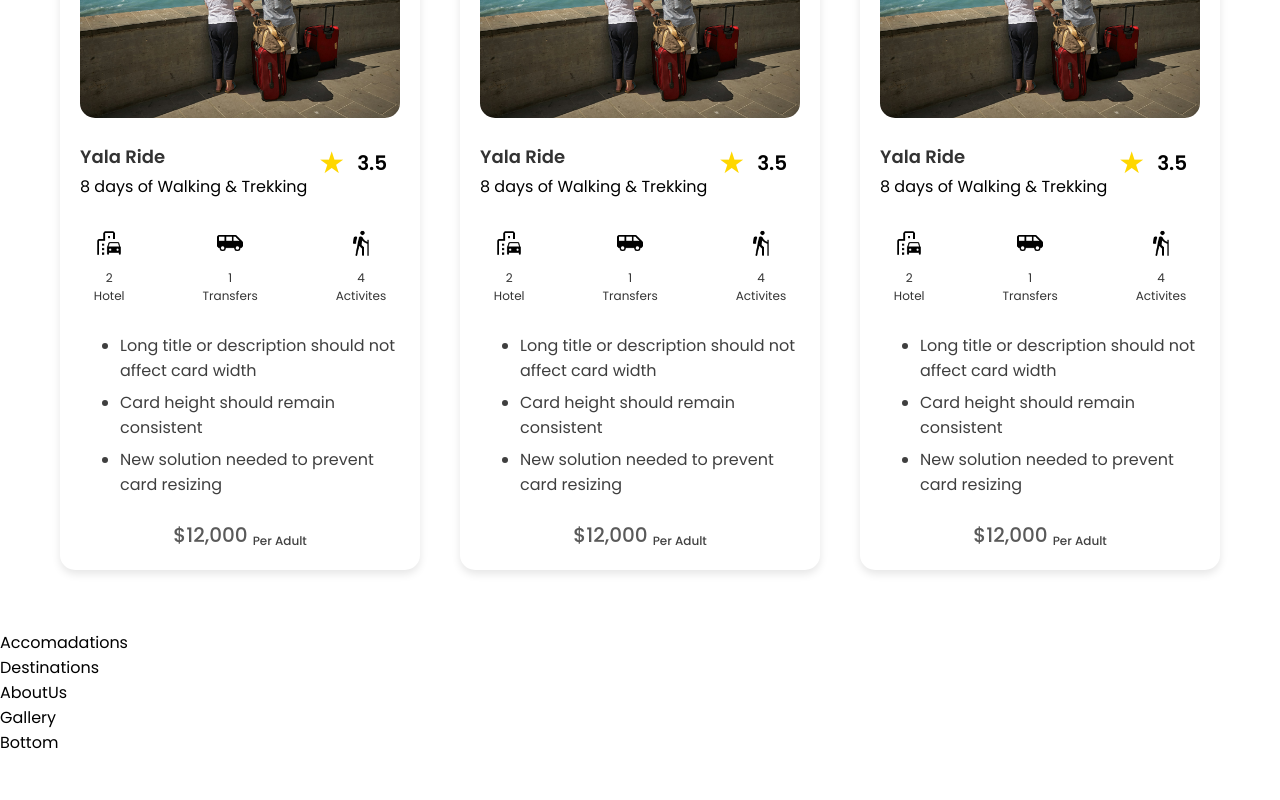
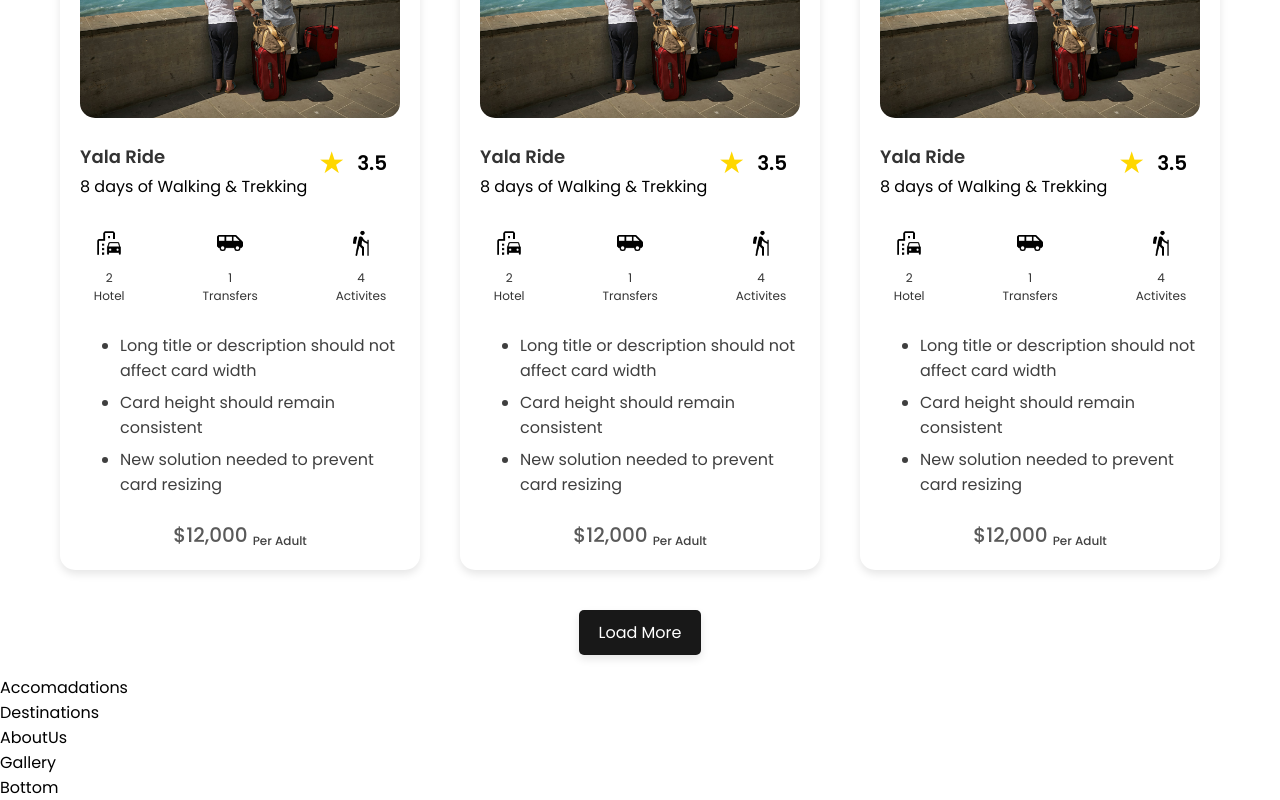
Before and after one commit to cheroshena/travelling, a React (Create React App) app: page / in a window 1280 px wide. Shown: the part 1025-1825 px from the top of the page. Before the commit the page ends 1780 px from the top, so only its background shows below. Built offline with nearby package versions, Linux system fonts and the light colour scheme.

Commit message:
load more function

```diff
--- a/src/Pages/Home.js
+++ b/src/Pages/Home.js
@@ -1,4 +1,4 @@
-import React from 'react'
+import React, { useState } from 'react'
 import '../Styles/Style.css'
 import Card from '../Components/Card';
 import AboutUs from '../Base/AboutUs';
@@ -11,17 +11,28 @@ import Top from '../Components/Top';
 
 
 function Home() {
+  const [visibleCards, setVisibleCards] = useState(3); // State to manage the number of visible cards
+  const totalCards = 4; // Total number of cards available
+
+  // const loadMoreCards = () => {
+  //   setVisibleCards(prevCount => Math.min(prevCount + 3, totalCards)); // Increase the number of visible cards by 3, but not more than totalCards
+  // };
+
+  const handleViewAllClickTrans = () => {
+    window.location.href = "/transportation";
+  };
+
   return (
 
     <div className='home-wrapper'>
       <div className='home-image'>
         <img src={Backimgone} alt='' />
         <div className='home-content'>
-        <h1>
-        <span className="dot">.</span>Plan
-        <span className="dot">.</span>Explore
-        <span className="dot">.</span>Rest
-        </h1>
+          <h1>
+            <span className="dot">.</span>Plan
+            <span className="dot">.</span>Explore
+            <span className="dot">.</span>Rest
+          </h1>
           <button>Get Started</button>
         </div>
       </div>
@@ -29,11 +40,15 @@ function Home() {
         <div className='title-trans'>
           <h1>Transportation</h1>
           <div className='card-items-trans'>
-          <Card />
-          <Card />
-          <Card />
+            {/* Only display the first 'visibleCards' number of cards */}
+            {[...Array(visibleCards)].map((_, index) => (
+              <Card key={index} />
+            ))}
           </div>
-
+          <div className='Button-view-all'>
+            {/* Show the 'Load More' button if there are more than 3 cards */}
+            {visibleCards < totalCards ? <button className='view-all-trans' onClick={handleViewAllClickTrans}>Load More</button> : null}
+          </div>
         </div>
       </div>
       <Accomadations />
--- a/src/Styles/Style.css
+++ b/src/Styles/Style.css
@@ -284,3 +284,45 @@ font-family: Poppins;
   color: #414141;
   margin-left: 5px;
 }
+
+.Button-view-all{
+  display: flex;
+  justify-content: center;
+}
+.view-all-trans{
+  display: inline-block;
+  padding: 10px 20px;
+  font-size: 16px;
+  background-color: #181818;
+  color: white;
+  border: none;
+  border-radius: 5px;
+  cursor: pointer;
+  transition: background-color 0.3s, transform 0.3s;
+  box-shadow: 0 4px 8px rgba(0, 0, 0, 0.1);
+}
+
+.view-all-trans:hover {
+  background-color: #9c9c9c;
+  color: #000000;
+}
+
+.view-all-trans:active {
+  transform: translateY(2px);
+}
+
+@keyframes pulse {
+  0% {
+    transform: scale(1);
+  }
+  50% {
+    transform: scale(1.1);
+  }
+  100% {
+    transform: scale(1);
+  }
+}
+
+.view-all-trans.animated {
+  animation: pulse 1s infinite;
+}
```
